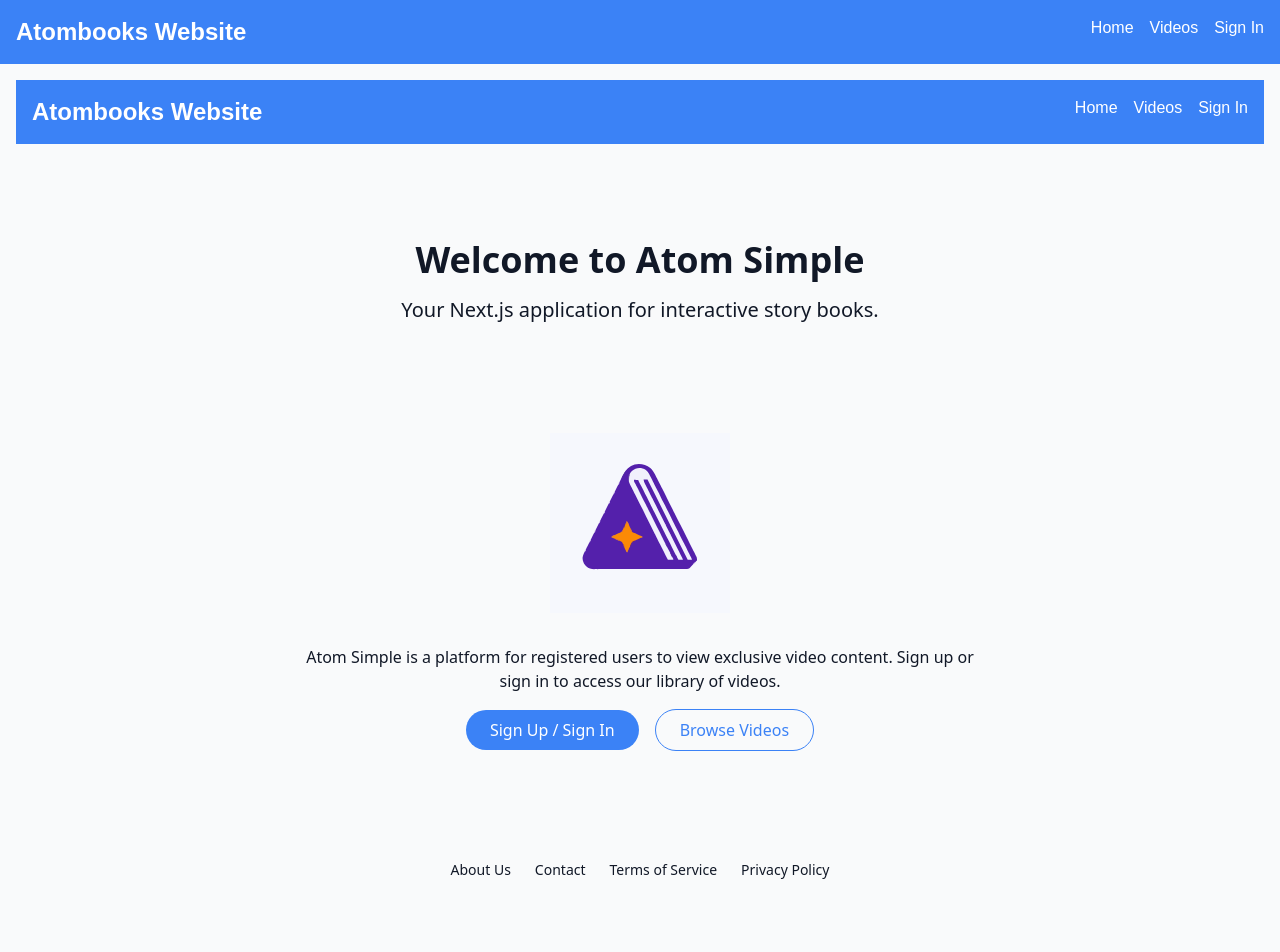
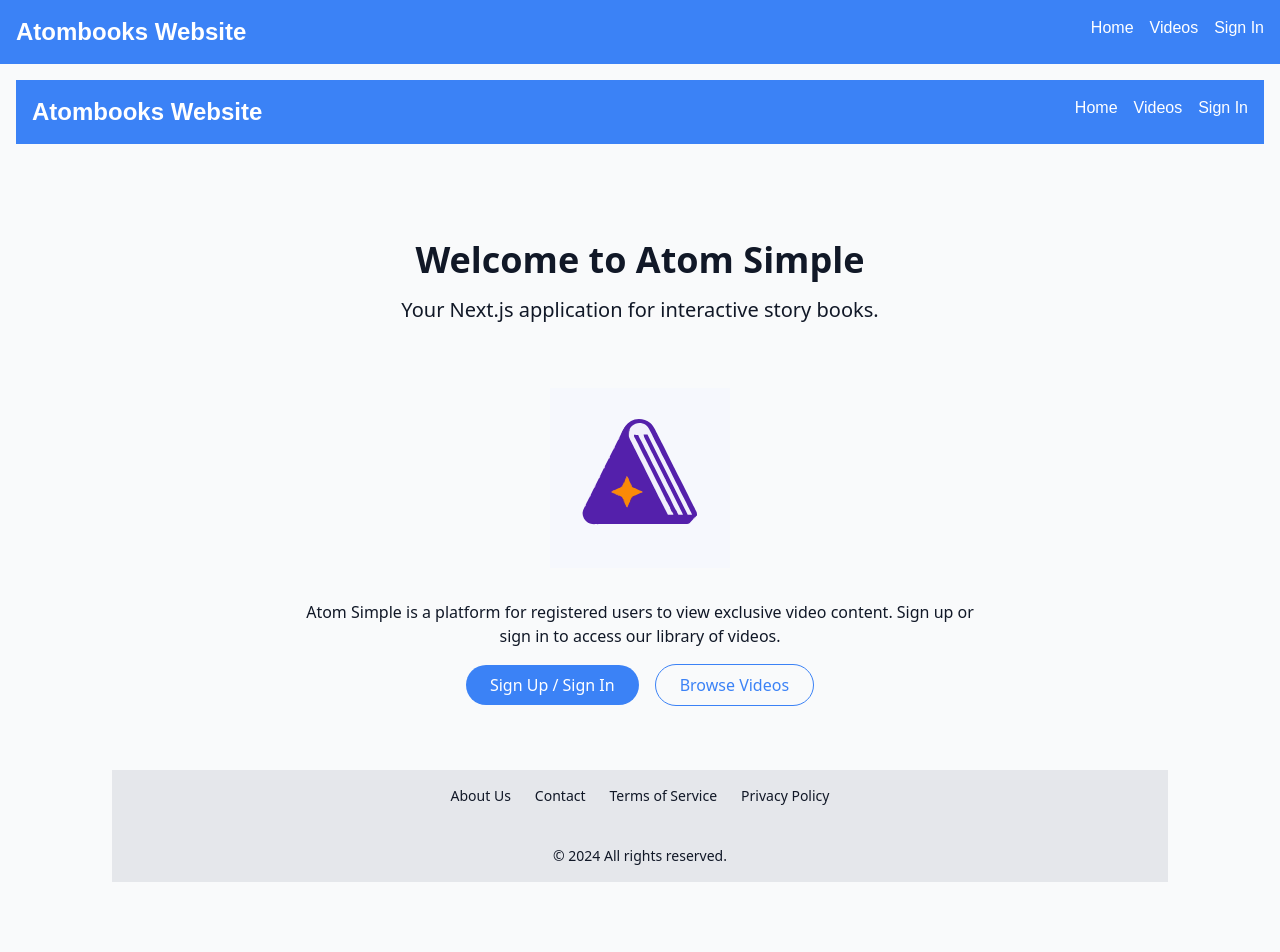
Before and after one commit to sibulut-std/Portfolio, a Next.js app in the folder atom-simple/: page / in a window 1280 px wide. Shown: the top 952 px of the page. Built offline with nearby package versions, Linux system fonts and the light colour scheme.

Commit message:
Improved the page.tsx file

```diff
--- a/atom-simple/app/page.tsx
+++ b/atom-simple/app/page.tsx
@@ -43,7 +43,7 @@ export default function Home() {
           </div>
         </main>
 
-        <footer className="flex gap-6 flex-wrap items-center justify-center text-sm">
+        <footer className="flex gap-6 flex-wrap items-center justify-center text-sm bg-gray-200 p-4 text-center">
           <Link href="/about" className="hover:underline">
             About Us
           </Link>
@@ -56,6 +56,9 @@ export default function Home() {
           <Link href="/privacy" className="hover:underline">
             Privacy Policy
           </Link>
+          <div className="w-full text-center mt-4">
+            © {new Date().getFullYear()} All rights reserved.
+          </div>
         </footer>
       </div>
     </RootLayout>
```
